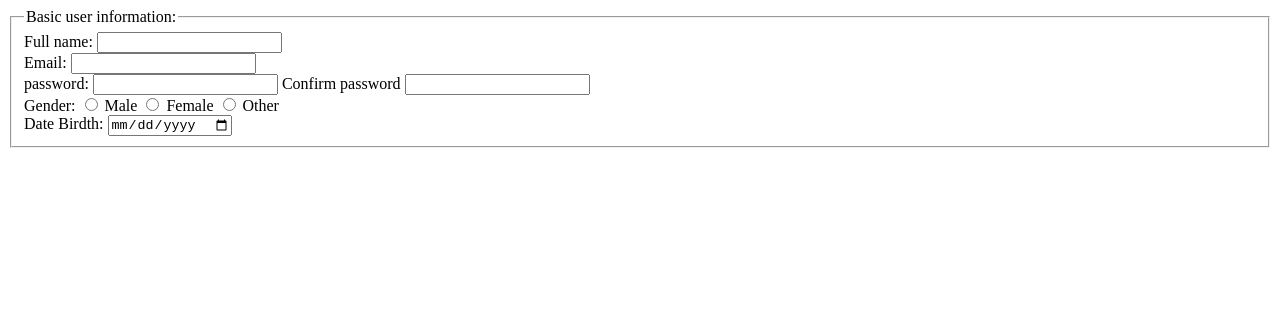
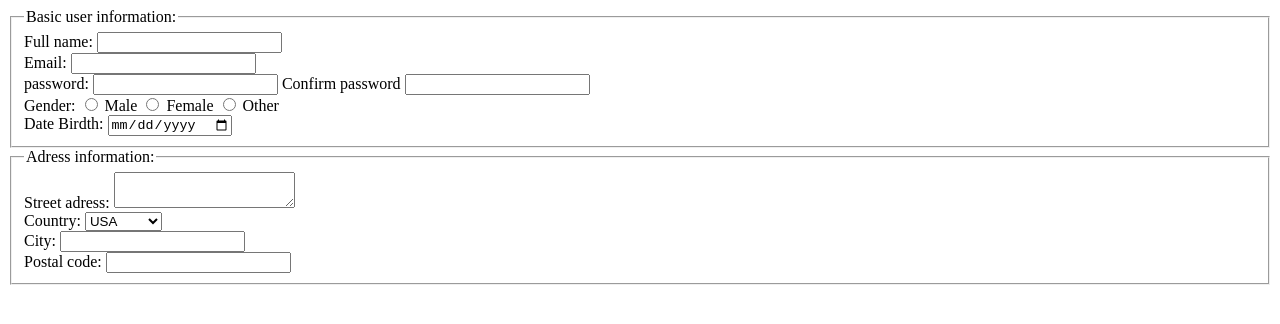
Before and after one commit to airan1/Tekwill_FE1, a plain HTML site: page type.html in a window 1280 px wide. Drawn offline with Linux system fonts and the light colour scheme.

Commit message:
Adress commit

```diff
--- a/type.html
+++ b/type.html
@@ -29,6 +29,23 @@
             </br> <label for="bithday">Date Birdth:</label>
                  <input type="date">
         </fieldset>
+        <fieldset>
+                <legend>Adress information: </legend>
+                <label for="street">Street adress:</label>
+                 <textarea></textarea>
+        </br> <label for="Country"> Country:</label>
+                <select name="" id="">
+                    <option>USA</option>
+                    <option>Moldova</option>
+                    <option>Germany</option>
+                    <option>England</option>
+                    <option>China</option>
+                </select>
+            </br><label for="city">City: </label>
+                <input type="text">
+            </br> <label for="pscode">Postal code: </label>
+                <input type="number">
+            </fieldset>
     </form>
 </body>
 </html>
```
